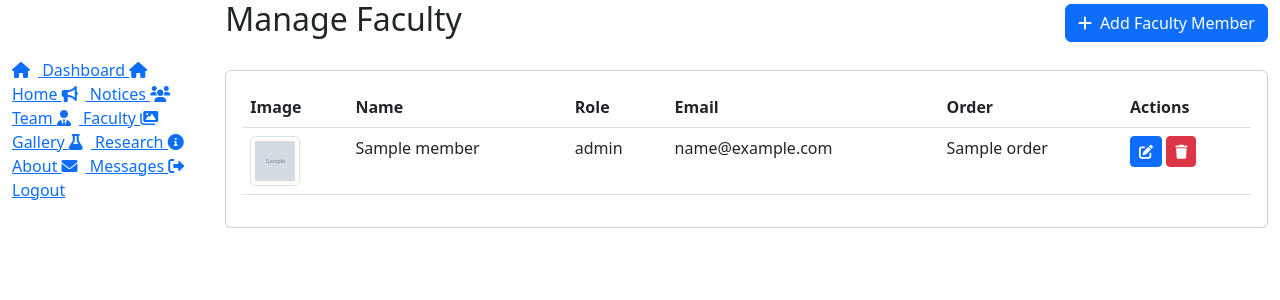
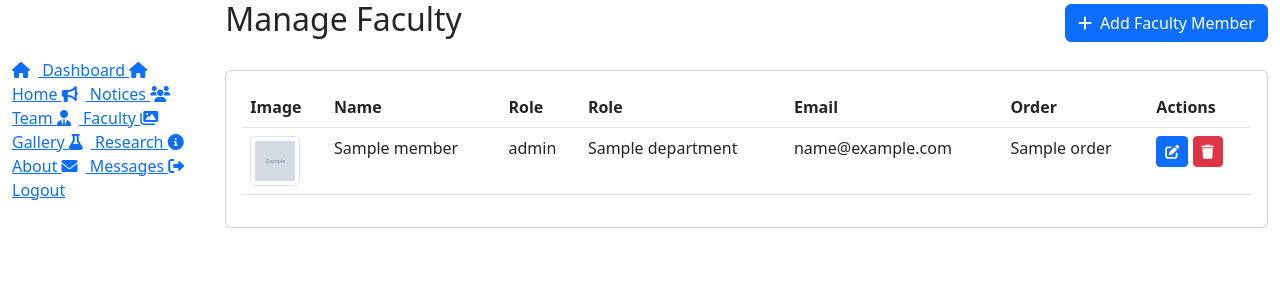
Before and after one commit to dhaneshwar266/AGARC-Lab-IIT-BHU, a Flask app: template templates/admin_faculty.html in a window 1280 px wide. Shown: the top 300 px of the page. Run offline with Flask 3, Linux system fonts and the light colour scheme; the template is opened without the code that fills it: most values are stand-ins (such as "Sample title", 1, 10 or a date in 2020); grey boxes marked "Sample" are stand-in pictures; some libraries are stand-ins or nearby versions.

Commit message:
Update admin_faculty.html

```diff
--- a/templates/admin_faculty.html
+++ b/templates/admin_faculty.html
@@ -67,6 +67,7 @@
                                         <th>Image</th>
                                         <th>Name</th>
                                         <th>Role</th>
+                                        <th>Role</th>
                                         <th>Email</th>
                                         <th>Order</th>
                                         <th>Actions</th>
@@ -84,6 +85,7 @@
                                         </td>
                                         <td>{{ member.name }}</td>
                                         <td>{{ member.role }}</td>
+                                        <td>{{ member.department }}</td>
                                         <td>{{ member.email }}</td>
                                         <td>{{ member.order }}</td>
                                         <td>
@@ -122,6 +124,10 @@
                         <div class="mb-3">
                             <label for="role" class="form-label">Role</label>
                             <input type="text" class="form-control" id="role" name="role" required>
+                        </div>
+                        <div class="mb-3">
+                            <label for="department" class="form-label">Department</label>
+                            <input type="text" class="form-control" id="department" name="department" required>
                         </div>
 
                         <div class="mb-3">
```
